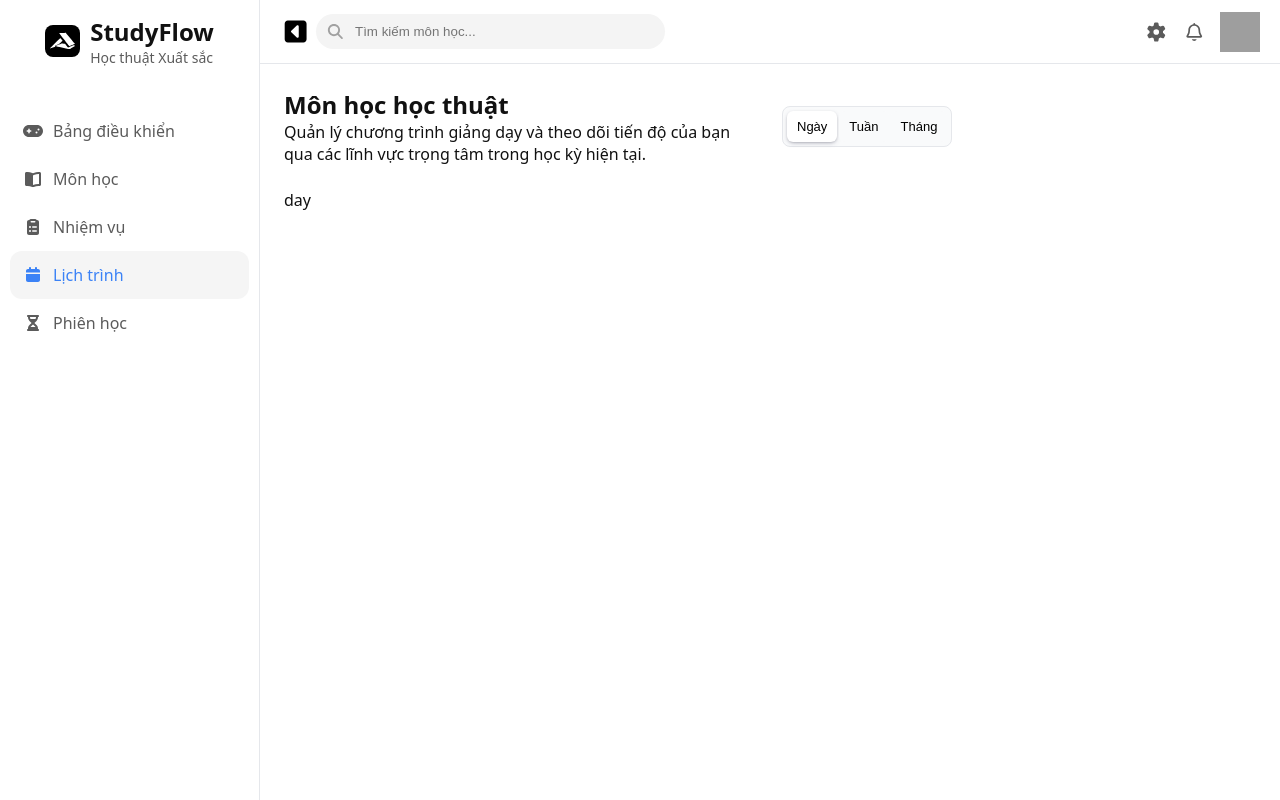
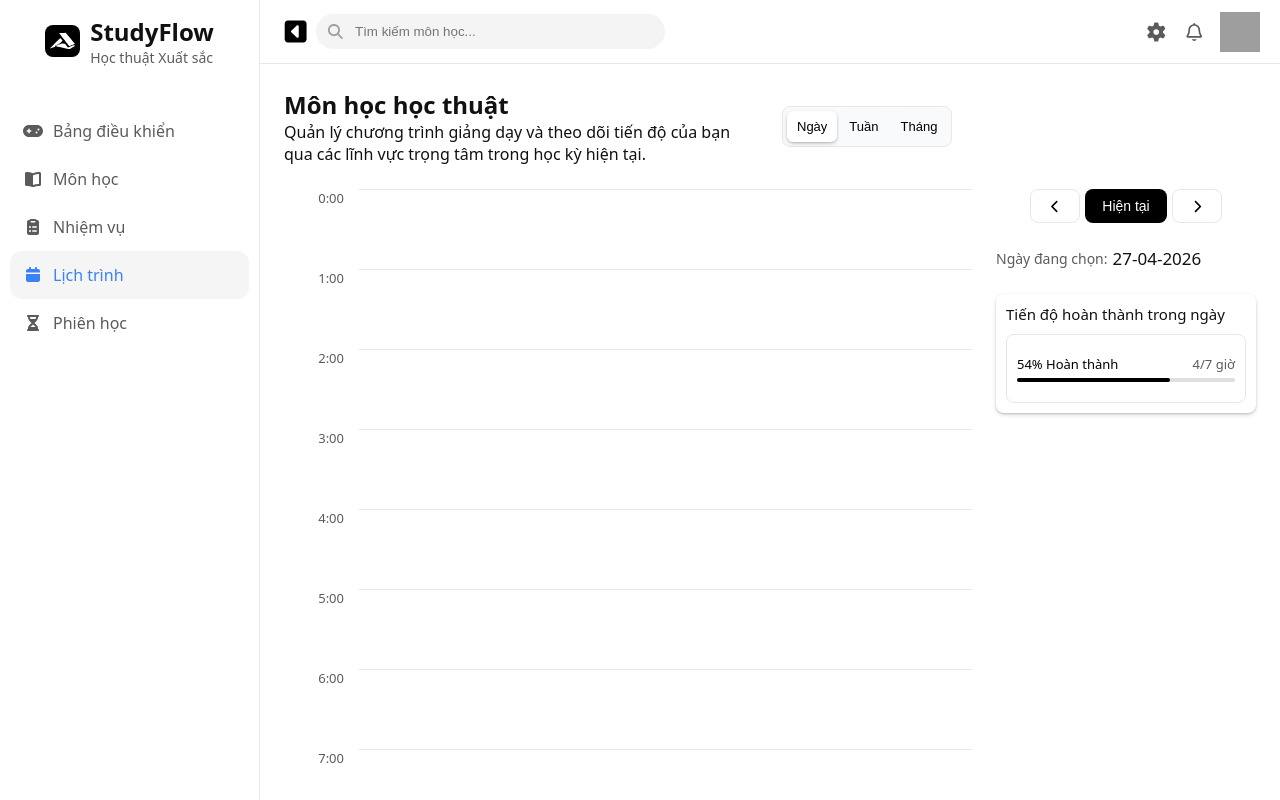
Before and after one commit to DinhQuocDatIT/study-planner, a React (Vite) app in the folder frontend/: page /schedule in a window 1280 px wide. Built offline with nearby package versions, Linux system fonts and the light colour scheme; grey boxes are pictures that could not be loaded.

Commit message:
add Day UI

```diff
--- a/frontend/src/components/Tasks/TaskItem/TaskItem.module.css
+++ b/frontend/src/components/Tasks/TaskItem/TaskItem.module.css
@@ -5,6 +5,7 @@
   padding: 12px;
   border-radius: 8px;
   cursor: pointer;
+  background-color: var(--bg-color);
 }
 .wrapper input[type="checkbox"] {
   transform: scale(1.3);
--- /dev/null
+++ b/frontend/src/components/ui/ScrollToTopButton/ScrollToTopButton.module.css
@@ -0,0 +1,15 @@
+button {
+  position: fixed;
+  right: 24px;
+  bottom: 24px;
+
+  width: 48px;
+  height: 48px;
+
+  border-radius: 50%;
+  border: none;
+
+  cursor: pointer;
+
+  z-index: 999;
+}
--- a/frontend/src/pages/Schedule/Day/Day.jsx
+++ b/frontend/src/pages/Schedule/Day/Day.jsx
@@ -1,4 +1,225 @@
+import Button from "../../../components/ui/Button/Button";
+import { FontAwesomeIcon } from "@fortawesome/react-fontawesome";
+import {
+  faArrowTrendUp,
+  faChevronLeft,
+  faChevronRight,
+} from "@fortawesome/free-solid-svg-icons";
+import styles from "./Day.module.css";
+import { useMemo, useState } from "react";
+import dayjs from "dayjs";
+import TaskItem from "../../../components/Tasks/TaskItem/TaskItem";
+
+const tasks = [
+  {
+    id: 1,
+    taskName: "Fix bug API Login",
+    priority: "high",
+    status: "in-progress",
+    deadline: "2026-05-07T23:59:59",
+
+    subject: {
+      id: 1,
+      name: "Lập trình Java",
+      color: "#f97316",
+    },
+
+    description: "Xử lý lỗi JWT hết hạn không tự refresh",
+  },
+  {
+    id: 2,
+    taskName: "Thiết kế giao diện Dashboard",
+    priority: "medium",
+    status: "in-progress",
+    deadline: "2026-05-08T18:00:00",
+
+    subject: {
+      id: 2,
+      name: "UI/UX Design",
+      color: "#3b82f6",
+    },
+
+    description: "Hoàn thiện layout thống kê và biểu đồ",
+  },
+  {
+    id: 3,
+    taskName: "Làm bài tập tích phân",
+    priority: "high",
+    status: "todo",
+    deadline: "2026-05-12T08:00:00",
+
+    subject: {
+      id: 3,
+      name: "Toán cao cấp",
+      color: "#ef4444",
+    },
+
+    description: "Giải bài tập chương 3 sách bài tập",
+  },
+  {
+    id: 4,
+    taskName: "Luyện nghe Part 1",
+    priority: "medium",
+    status: "todo",
+    deadline: "2026-05-12T10:03:00",
+
+    subject: {
+      id: 4,
+      name: "Tiếng Anh chuyên ngành",
+      color: "#00687b",
+    },
+
+    description: "Nghe 5 đoạn hội thoại về chủ đề Network",
+  },
+  {
+    id: 5,
+    taskName: "Vẽ sơ đồ ERD",
+    priority: "medium",
+    status: "todo",
+    deadline: "2026-05-12T10:03:00",
+
+    subject: {
+      id: 5,
+      name: "Cơ sở dữ liệu",
+      color: "#e8deff",
+    },
+
+    description: "Thiết kế bảng cho hệ thống quản lý thư viện",
+  },
+  {
+    id: 6,
+    taskName: "Ôn tập lý thuyết tích phân",
+    priority: "low",
+    status: "completed",
+    deadline: "2026-05-12T14:00:00",
+
+    subject: {
+      id: 3,
+      name: "Toán cao cấp",
+      color: "#ef4444",
+    },
+
+    description: "Xem lại các công thức nguyên hàm cơ bản",
+  },
+  {
+    id: 7,
+    taskName: "Cài đặt MySQL",
+    priority: "low",
+    status: "completed",
+    deadline: "2026-05-05T09:00:00",
+
+    subject: {
+      id: 5,
+      name: "Cơ sở dữ liệu",
+      color: "#8b5cf6",
+    },
+
+    description: "Setup database cho project quản lý thư viện",
+  },
+  {
+    id: 8,
+    taskName: "Fix bug API Login",
+    priority: "high",
+    status: "in-progress",
+    deadline: "2026-05-12T16:30:00",
+
+    subject: {
+      id: 1,
+      name: "Lập trình Java",
+      color: "#f97316",
+    },
+
+    description: "Xử lý lỗi JWT hết hạn không tự refresh",
+  },
+];
 function Day() {
-  return <div>day</div>;
+  const [dayObj, setDayObj] = useState(dayjs());
+  const now = dayjs();
+  const progress = 70;
+  const taskMap = useMemo(() => {
+    const hourMap = Array.from({ length: 24 }, () => []);
+
+    tasks.forEach((task) => {
+      const deadline = dayjs(task.deadline);
+
+      if (!deadline.isSame(dayObj, "day")) return;
+
+      hourMap[deadline.hour()].push({
+        ...task,
+        parsedDeadline: deadline,
+      });
+    });
+
+    hourMap.forEach((tasksInHour) => {
+      tasksInHour.sort((a, b) => a.parsedDeadline.diff(b.parsedDeadline));
+    });
+
+    return hourMap;
+  }, [dayObj, tasks]);
+  const handlePrev = () => {
+    setDayObj((prev) => prev.subtract(1, "day"));
+  };
+  const handleNext = () => {
+    setDayObj((prev) => prev.add(1, "day"));
+  };
+  return (
+    <div className={styles.wrapper}>
+      <div className={styles.calendarBoard}>
+        {taskMap.map((hour, index) => {
+          const isCurrently =
+            index === now.hour() && dayObj.isSame(now, "day") ? true : false;
+
+          return (
+            <div key={index} className={styles.item}>
+              <div className={styles.hour}>{index}:00</div>
+              <div
+                className={`${styles.taskList} ${isCurrently ? styles.currently : ""}`}
+              >
+                {hour.map((task) => {
+                  return <TaskItem key={task.id} task={task} />;
+                })}
+              </div>
+            </div>
+          );
+        })}
+      </div>
+      <div className={styles.calendarSidebar}>
+        <div className={styles.calendarNavigation}>
+          <Button variant="outline" type="button" onClick={handlePrev}>
+            <FontAwesomeIcon icon={faChevronLeft} />
+          </Button>
+          <Button type="button" onClick={() => setDayObj(now)}>
+            Hiện tại
+          </Button>
+          <Button variant="outline" type="button" onClick={handleNext}>
+            <FontAwesomeIcon icon={faChevronRight} />
+          </Button>
+        </div>
+        <div className={styles.currentlyDate}>
+          <p className={styles.currentlyDateLabel}>Ngày đang chọn:</p>
+
+          <p className={styles.currentlyDateValue}>
+            {dayObj.format("DD-MM-YYYY")}
+          </p>
+        </div>
+        <div className={styles.dailyProgress}>
+          <p className={styles.dailyProgressTitle}>
+            Tiến độ hoàn thành trong ngày
+          </p>
+          <div className={styles.dailyProgressContent}>
+            <div className={styles.dailyProgressStats}>
+              <span className={styles.dailyProgressPercent}>
+                54% Hoàn thành
+              </span>
+              <span className={styles.dailyProgressTime}>4/7 giờ</span>
+            </div>
+            <div className={styles.dailyProgressBar}>
+              <div style={{ width: `${progress}%` }}></div>
+            </div>
+          </div>
+        </div>
+      </div>
+    </div>
+  );
 }
 export default Day;
--- /dev/null
+++ b/frontend/src/pages/Schedule/Day/Day.module.css
@@ -0,0 +1,141 @@
+* {
+  box-sizing: border-box;
+}
+
+.wrapper {
+  display: flex;
+  gap: var(--spacing-m);
+  width: 100%;
+  min-width: 0;
+  align-items: flex-start;
+}
+
+.calendarBoard {
+  flex: 1;
+  display: flex;
+  flex-direction: column;
+}
+.calendarBoard .item {
+  display: flex;
+  width: 100%;
+  min-height: 80px;
+  gap: 15px;
+}
+.calendarBoard .item .hour {
+  display: flex;
+  justify-content: right;
+  width: 60px;
+  margin-left: auto;
+  font-size: 13px;
+  font-weight: 500;
+  color: var(--secondary-text-color);
+}
+.calendarBoard .item .taskList {
+  padding: 10px 10px;
+  display: flex;
+  flex-direction: column;
+  gap: 5px;
+  flex: 1;
+  border-top: var(--border);
+}
+.calendarBoard .item .taskList.currently {
+  border: 1px solid #facc15;
+  background-color: #fffef4;
+}
+.calendarSidebar {
+  width: 260px;
+  flex-shrink: 0;
+  display: flex;
+  flex-direction: column;
+  gap: var(--spacing-m);
+  align-items: center;
+}
+.currentlyDate {
+  width: 100%;
+  display: flex;
+  gap: 5px;
+  align-items: center;
+}
+
+.currentlyDateLabel {
+  font-size: 14px;
+  font-weight: 500;
+  color: var(--secondary-text-color);
+}
+
+.currentlyDateValue {
+  font-size: 17px;
+  font-weight: 500;
+}
+.calendarSidebar .dailyProgress {
+  width: 100%;
+  display: flex;
+  flex-direction: column;
+  gap: 10px;
+  box-shadow:
+    rgba(50, 50, 93, 0.25) 0px 2px 5px -1px,
+    rgba(0, 0, 0, 0.3) 0px 1px 3px -1px;
+  padding: 10px;
+  border-radius: 8px;
+}
+.dailyProgress .dailyProgressTitle {
+  font-size: 15px;
+  font-weight: 500;
+}
+.dailyProgress .dailyProgressContent {
+  display: flex;
+  border: var(--border);
+  flex-direction: column;
+  border-radius: 8px;
+  padding: 20px 10px;
+  gap: 5px;
+}
+.dailyProgress .dailyProgressContent .dailyProgressStats {
+  display: flex;
+  justify-content: space-between;
+  align-items: center;
+  font-size: 13px;
+}
+.dailyProgressContent .dailyProgressStats .dailyProgressPercent {
+  font-weight: 500;
+  color: var(--primary-color);
+}
+.dailyProgressContent .dailyProgressStats .dailyProgressTime {
+  color: var(--secondary-text-color);
+}
+.dailyProgressContent .dailyProgressBar {
+  width: 100%;
+  background-color: rgb(223, 223, 223);
+  height: 4px;
+  border-radius: 8px;
+}
+.dailyProgressContent .dailyProgressBar div {
+  height: 100%;
+  border-radius: 8px;
+  background-color: var(--primary-color);
+}
+.calendarNavigation {
+  display: flex;
+  align-items: center;
+  gap: 5px;
+}
+
+@media (max-width: 768px) {
+  .wrapper {
+    display: flex;
+    flex-direction: column;
+    gap: var(--spacing-m);
+  }
+  .calendarBoard .item .hour {
+    width: 30px;
+  }
+  .calendarBoard {
+    width: 100%;
+  }
+  .calendarSidebar {
+    width: 100%;
+  }
+  .calendarSidebar .dailyProgress {
+    width: 100%;
+  }
+}
--- a/frontend/src/pages/Schedule/Week/Week.module.css
+++ b/frontend/src/pages/Schedule/Week/Week.module.css
@@ -9,7 +9,6 @@
   min-width: 0;
   align-items: flex-start;
 }
-
 
 .calendarBoard {
   flex: 1;
@@ -24,8 +23,6 @@
   gap: 8px;
   width: 100%;
 }
-
-
 
 .calendarBoard .header {
   margin-bottom: 10px;
@@ -57,8 +54,6 @@
   font-weight: 700;
   color: var(--primary-color);
 }
-
-
 
 .calendarBoard .content {
   min-height: 500px;
@@ -92,8 +87,6 @@
   background-color: #fffef4;
 }
 
-
-
 .content .taskList .task {
   color: white;
   font-size: 13px;
@@ -107,8 +100,6 @@
   white-space: nowrap;
 }
 
-
-
 .calendarSidebar {
   width: 260px;
   flex-shrink: 0;
@@ -118,17 +109,12 @@
   gap: var(--spacing-m);
 }
 
-
-
-
 .calendarNavigation {
   display: flex;
   align-items: center;
   gap: 8px;
   flex-wrap: wrap;
 }
-
-
 
 .calendarSidebar .stats {
   width: 100%;
@@ -137,16 +123,12 @@
   align-items: center;
   justify-content: space-between;
   gap: 14px;
-
-  padding: 20px;
-
+  padding: 10px;
   border-radius: 12px;
-
   background-color: white;
-
   box-shadow:
-    rgba(60, 64, 67, 0.2) 0px 1px 2px 0px,
-    rgba(60, 64, 67, 0.1) 0px 2px 6px 2px;
+    rgba(50, 50, 93, 0.25) 0px 2px 5px -1px,
+    rgba(0, 0, 0, 0.3) 0px 1px 3px -1px;
 }
 
 .calendarSidebar .infor {
@@ -203,8 +185,6 @@
   font-size: 20px;
 }
 
-
-
 @media (max-width: 1400px) {
   .calendarSidebar {
     width: 230px;
@@ -218,8 +198,6 @@
     font-size: 18px;
   }
 }
-
-
 
 @media (max-width: 1100px) {
   .wrapper {
@@ -239,8 +217,6 @@
     min-width: 980px;
   }
 }
-
-
 
 @media (max-width: 768px) {
   .calendarBoard .header,
```
Also changed, not shown: frontend/src/components/ui/ScrollToTopButton/ScrollToTopButton.jsx (added, +7 -0 lines).
